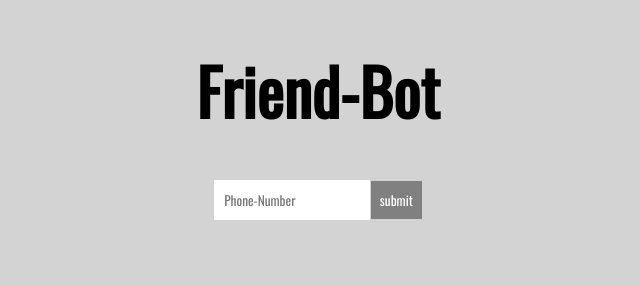
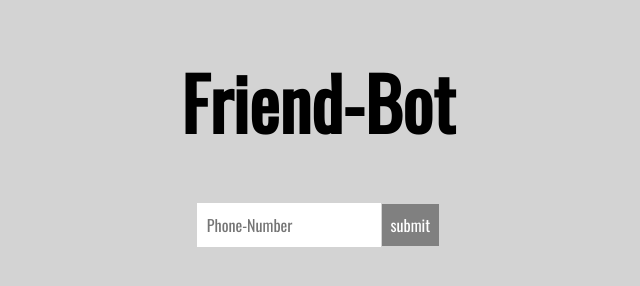
Before and after one commit to Dreamy-Jy/Unaware-Bot, a plain HTML site: page index.html in a window 1280 px wide. Shown: the whole page, without its empty margins (322-962 px from the left). Drawn offline with nearby package versions, Linux system fonts and the light colour scheme.

Commit message:
Update index.css

```diff
--- a/index.css
+++ b/index.css
@@ -6,13 +6,14 @@ body {
 }
 
 h1 {
-    font-size: 64px;
+    font-size: 72px;
 }
 
 input {
     padding: 10px;
     border: 0px;
     font-family: "Oswald", serif;
+    font-size: 16px;
 }
 
 button {
@@ -22,4 +23,5 @@ button {
     color: white;
     font-family: "Oswald", serif;
     margin-left: -3px;
+    font-size: 16px;
 }
```
